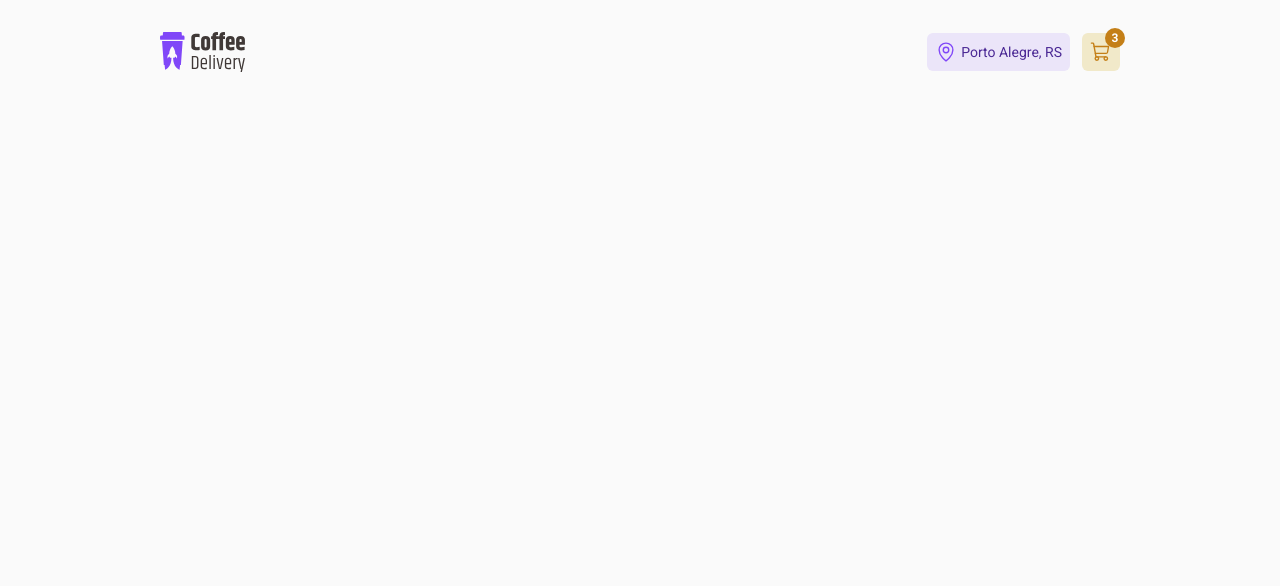
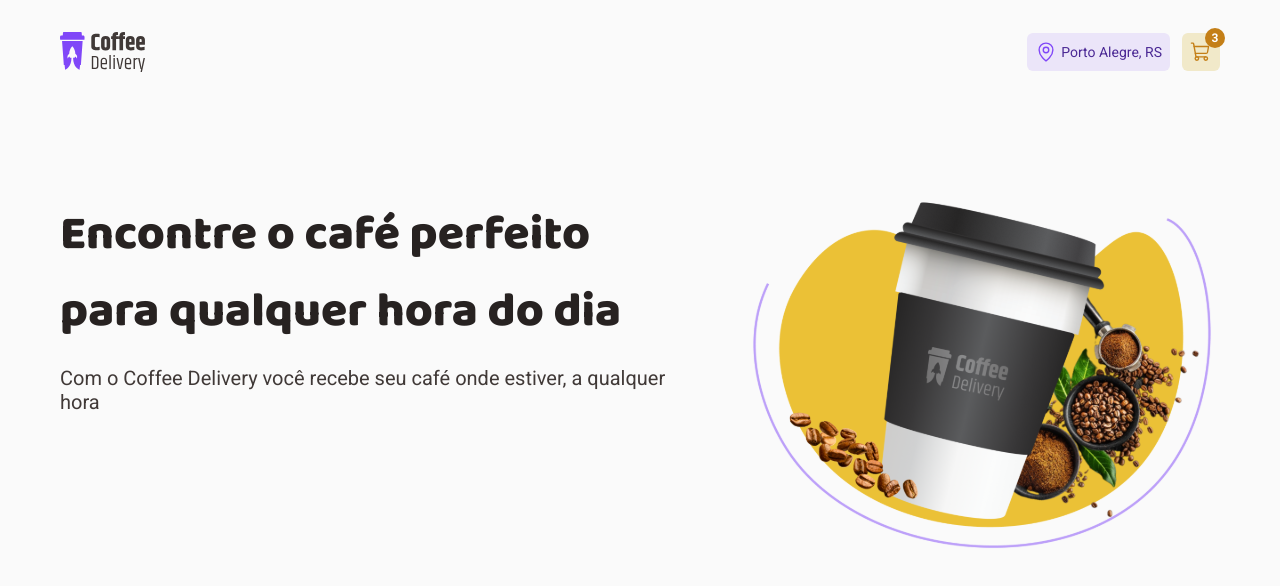
Before and after one commit to felipecfb/coffee-delivery, a React (Vite) app: page / in a window 1280 px wide. Shown: the top 586 px of the page. Built offline with nearby package versions, Linux system fonts and the light colour scheme.

Commit message:
✨ feat: creating homepage

```diff
--- a/src/App.tsx
+++ b/src/App.tsx
@@ -1,12 +1,13 @@
 import { ThemeProvider } from 'styled-components'
 import { Header } from './components/Header'
+import { Home } from './pages/Home'
 import { GlobalStyle } from './styles/global'
 import { defaultTheme } from './styles/themes/default'
 
 function App() {
   return (
     <ThemeProvider theme={defaultTheme}>
-      <Header />
+      <Home />
       <GlobalStyle />
     </ThemeProvider>
   )
--- a/src/components/Header/styles.ts
+++ b/src/components/Header/styles.ts
@@ -7,7 +7,10 @@
   align-items: center;
   justify-content: space-between;
 
-  padding: 32px 160px;
+  max-width: 1200px;
+  margin: 0 auto;
+
+  padding: 2rem 1.25rem;
 
   nav {
     display: flex;
@@ -32,7 +35,7 @@
 
   span {
     color: ${({ theme }) => theme.purple.dark};
-    font-size: 14px;
+    font-size: 0.875rem;
   }
 `
 
@@ -56,7 +59,7 @@
 
     background: ${({ theme }) => theme.yellow.dark};
     color: ${({ theme }) => theme.white};
-    font-size: 12px;
+    font-size: 0.75rem;
     font-weight: bold;
   }
 `
--- /dev/null
+++ b/src/pages/Home/index.tsx
@@ -0,0 +1,31 @@
+import { Header } from '../../components/Header'
+import {
+  HomeContainer,
+  HomeLeft,
+  Subtitle,
+  Title,
+  TitleContainer,
+} from './styles'
+
+import bannerHome from '../../assets/bannerHome.svg'
+
+export function Home() {
+  return (
+    <>
+      <Header />
+      <HomeContainer>
+        <HomeLeft>
+          <TitleContainer>
+            <Title>Encontre o café perfeito para qualquer hora do dia</Title>
+            <Subtitle>
+              Com o Coffee Delivery você recebe seu café onde estiver, a
+              qualquer hora
+            </Subtitle>
+          </TitleContainer>
+        </HomeLeft>
+
+        <img src={bannerHome} alt="" />
+      </HomeContainer>
+    </>
+  )
+}
--- /dev/null
+++ b/src/pages/Home/styles.ts
@@ -0,0 +1,36 @@
+import styled from 'styled-components'
+
+export const HomeContainer = styled.main`
+  max-width: 1200px;
+  margin: 0 auto;
+  padding: 5.75rem 1.25rem;
+
+  display: flex;
+  justify-content: space-between;
+  gap: 56px;
+`
+
+export const HomeLeft = styled.div`
+  display: flex;
+  flex-direction: column;
+  align-items: flex-start;
+`
+
+export const TitleContainer = styled.section`
+  display: flex;
+  flex-direction: column;
+  justify-content: flex-start;
+  gap: 1rem;
+`
+
+export const Title = styled.h1`
+  font-family: 'Baloo 2', sans-serif;
+  font-size: 3rem;
+  font-weight: 900;
+  color: ${({ theme }) => theme.title};
+`
+
+export const Subtitle = styled.p`
+  font-size: 1.25rem;
+  color: ${({ theme }) => theme.subtitle};
+`
```
Also changed, not shown: src/assets/bannerHome.svg (added).
